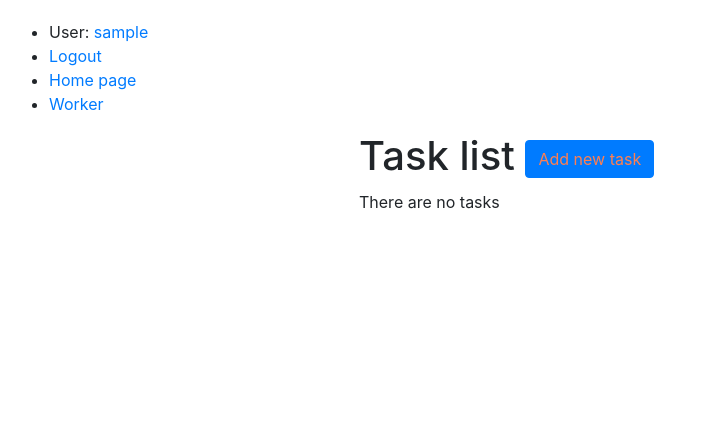
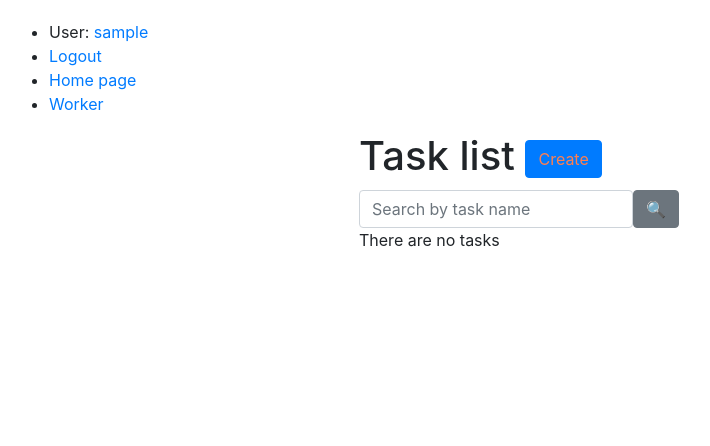
Before and after one commit to HlovaOleh/task-manager, a Django app: page / in a window 1280 px wide. Shown: the part 60-506 px from the top of the page, without its empty margins (81-791 px from the left). Run offline with Django 4.2, Linux system fonts and the light colour scheme; the visitor is signed in with stand-in values (Sample User, id 1); data that the repository does not hold is empty; some libraries are stand-ins or nearby versions.

Commit message:
created search form and rewrite code using forms.py

```diff
--- /dev/null
+++ b/manager/forms.py
@@ -0,0 +1,51 @@
+from django.contrib.auth import get_user_model
+from django.contrib.auth.forms import UserCreationForm
+from django import forms
+
+from .models import Worker, Task
+
+
+class WorkerCreateForm(UserCreationForm):
+    class Meta:
+        model = Worker
+        fields = UserCreationForm.Meta.fields + (
+            "username",
+            "first_name",
+            "last_name",
+            "password",
+            "position"
+        )
+
+
+class TaskForm(forms.ModelForm):
+    workers = forms.ModelMultipleChoiceField(
+        queryset=get_user_model().objects.all(),
+        widget=forms.CheckboxSelectMultiple,
+        required=False
+    )
+
+    class Meta:
+        model = Task
+        fields = "__all__"
+
+
+class WorkerSearchForm(forms.Form):
+    username = forms.CharField(
+        max_length=255,
+        required=False,
+        label="",
+        widget=forms.TextInput(
+            attrs={"placeholder": "Search by username"}
+        )
+    )
+
+
+class TaskSearchForm(forms.Form):
+    name = forms.CharField(
+        max_length=255,
+        required=False,
+        label="",
+        widget=forms.TextInput(
+            attrs={"placeholder": "Search by task name"}
+        )
+    )
--- a/manager/views.py
+++ b/manager/views.py
@@ -4,19 +4,56 @@ from django.contrib.auth.mixins import LoginRequiredMixin
 from django.urls import reverse_lazy
 from django.views import generic
 
+from .forms import WorkerCreateForm, TaskForm, TaskSearchForm, WorkerSearchForm
 from .models import Task, Worker
 
 
 class TaskListView(LoginRequiredMixin, generic.ListView):
     model = Task
-    queryset = Task.objects.all()
+    context_object_name = "task_list"
+    template_name = "manager/task_list.html"
     paginate_by = 5
+
+    def get_context_data(self, *, object_list=None, **kwargs):
+        context = super(TaskListView, self).get_context_data(**kwargs)
+        name = self.request.GET.get("name", "")
+        context["search_form"] = TaskSearchForm(
+            initial={"name": name}
+        )
+        return context
+
+    def get_queryset(self):
+        queryset = Task.objects.all()
+        form = TaskSearchForm(self.request.GET)
+        if form.is_valid():
+            return queryset.filter(
+                name__icontains=form.cleaned_data["name"]
+            )
+        return queryset
 
 
 class WorkerListView(LoginRequiredMixin, generic.ListView):
     model = Worker
-    queryset = Worker.objects.select_related("position")
+    context_object_name = "worker_list"
+    template_name = "manager/worker_list.html"
     paginate_by = 5
+
+    def get_context_data(self, *, object_list=None, **kwargs):
+        context = super(WorkerListView, self).get_context_data(**kwargs)
+        username = self.request.GET.get("username", "")
+        context["search_form"] = WorkerSearchForm(
+            initial={"username": username}
+        )
+        return context
+
+    def get_queryset(self):
+        queryset = Worker.objects.select_related("position")
+        form = WorkerSearchForm(self.request.GET)
+        if form.is_valid():
+            return queryset.filter(
+                username__icontains=form.cleaned_data["username"]
+            )
+        return queryset
 
 
 class WorkerDetailView(LoginRequiredMixin, generic.DetailView):
@@ -25,14 +62,14 @@ class WorkerDetailView(LoginRequiredMixin, generic.DetailView):
 
 class WorkerCreateView(LoginRequiredMixin, generic.CreateView):
     model = Worker
-    fields = "__all__"
+    form_class = WorkerCreateForm
     success_url = reverse_lazy("manager:worker-list")
     template_name = "manager/worker_form.html"
 
 
 class WorkerUpdateView(LoginRequiredMixin, generic.UpdateView):
     model = Worker
-    fields = "__all__"
+    form_class = WorkerCreateForm
     success_url = reverse_lazy("manager:worker-list")
     template_name = "manager/worker_form.html"
 
@@ -55,14 +92,14 @@ class TaskDetailView(LoginRequiredMixin, generic.DetailView):
 
 class TaskCreateView(LoginRequiredMixin, generic.CreateView):
     model = Task
-    fields = "__all__"
+    form_class = TaskForm
     success_url = reverse_lazy("manager:task-list")
     template_name = "manager/task_form.html"
 
 
 class TaskUpdateView(LoginRequiredMixin, generic.UpdateView):
     model = Task
-    fields = "__all__"
+    form_class = TaskForm
     success_url = reverse_lazy("manager:task-list")
     template_name = "manager/task_form.html"
 
--- a/templates/includes/pagination.html
+++ b/templates/includes/pagination.html
@@ -1,15 +1,18 @@
+{% load query_transform %}
 {% if is_paginated %}
-  <div class="pagination">
+  <ul class="pagination">
     {% if page_obj.has_previous %}
-      <a href="?page={{ page_obj.previous_page_number }}">❮</a>
+      <li class="page-item">
+        <a href="?{% query_transform request page=page_obj.previous_page_number %}" class="page-link">prev</a>
+      </li>
     {% endif %}
-
-    <span class="bold">
-      Page {{ page_obj.number }} of {{ page_obj.paginator.num_pages }}
-    </span>
-
+    <li class="page-item active">
+      <span class="page-link">{{ page_obj.number }} of {{ paginator.num_pages }}</span>
+    </li>
     {% if page_obj.has_next %}
-      <a href="?page={{ page_obj.next_page_number }}">❯</a>
+      <li class="page-item">
+        <a href="?{% query_transform request page=page_obj.next_page_number %}" class="page-link">next</a>
+      </li>
     {% endif %}
-  </div>
+  </ul>
 {% endif %}
--- /dev/null
+++ b/templates/includes/search_form.html
@@ -0,0 +1,5 @@
+{% load crispy_forms_filters %}
+<form action="" method="get" class="form-inline">
+    {{ search_form|crispy }}
+    <input type="submit" value="🔍" class="btn btn-secondary">
+</form>
--- a/templates/manager/task_list.html
+++ b/templates/manager/task_list.html
@@ -1,14 +1,20 @@
 {% extends "base.html" %}
+{% load crispy_forms_filters %}
+
 {% block content %}
   <h1>
     Task list
-    <a href="{% url 'manager:task-create' %}" class="btn btn-primary">Add new task</a>
+    <a href="{% url 'manager:task-create' %}" class="btn btn-primary link-to-page">
+      Create
+    </a>
   </h1>
+  {% include "includes/search_form.html" %}
   {% if task_list %}
     <ul>
       {% for task in task_list %}
         <li>
-          <a href="{% url 'manager:task-detail' task.pk %}">{{ task.name }}</a>
+          <a href="{% url "manager:task-detail" pk=task.id %} ">{{ task.id }}</a>
+          {{ task.name }} ({{ task.description }})
         </li>
       {% endfor %}
     </ul>
```
Also changed, not shown: manager/templatetags/query_transform.py (added, +14 -0 lines), templates/manager/worker_list.html (+16 -6 lines).
